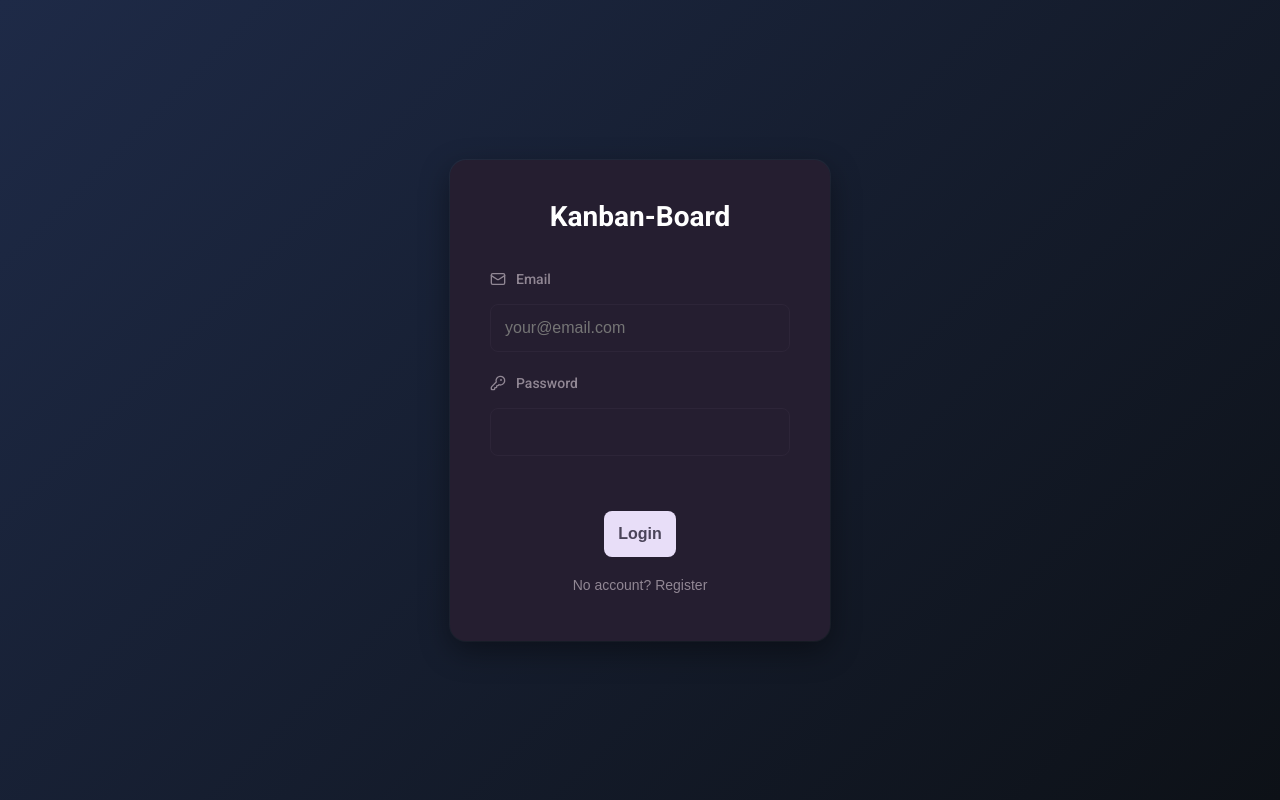
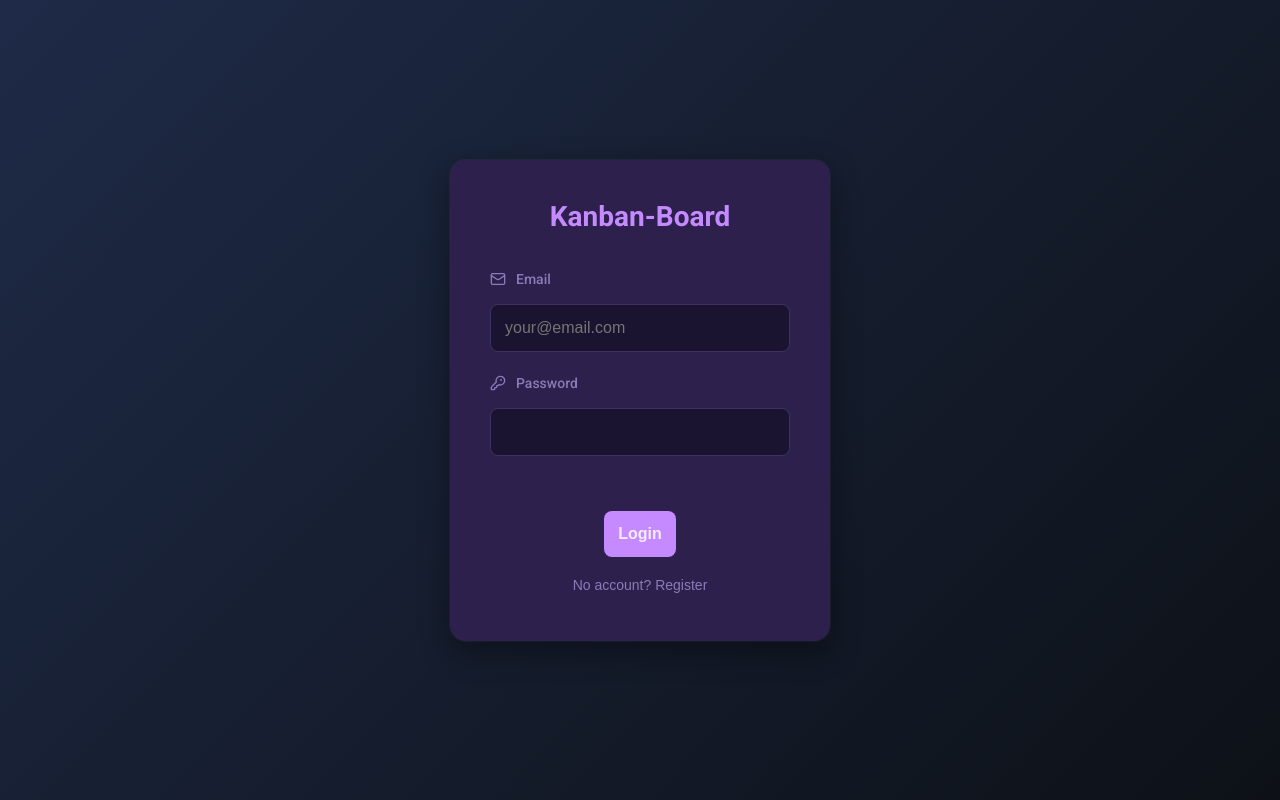
Before and after one commit to lenemter/kanban-board-pp, a React (Vite) app in the folder frontend/: page / in a window 1280 px wide. Built offline with nearby package versions, Linux system fonts and the light colour scheme.

Commit message:
Always show all boards

```diff
--- a/frontend/src/App.jsx
+++ b/frontend/src/App.jsx
@@ -87,7 +87,6 @@ function App() {
   const [columnToDeleteId, setColumnToDeleteId] = useState(null);
   const [columnToDeleteTitle, setColumnToDeleteTitle] = useState('');
   const [assigneeCallback, setAssigneeCallback] = useState(null);
-  const [showBoardsMenu, setShowBoardsMenu] = useState(true);
 
   // СОСТОЯНИЕ КОЛОНКИ ДЛЯ СОЗДАНИЯ ЗАДАЧ
   const [taskCreationColumnId, setTaskCreationColumnId] = useState(null);
@@ -506,14 +505,8 @@ function App() {
             )}
           </div>
           <div className="boards-section">
-            <button
-              className="boards-toggle btn-link"
-              onClick={() => setShowBoardsMenu(!showBoardsMenu)}
-            >
-              Boards {showBoardsMenu ? <ChevronUp size={16} /> : <ChevronDown size={16} />}
-            </button>
+            <div className="boards-header">Boards</div>
 
-            {showBoardsMenu && (
             <div className="boards-list">
               {availableBoards.map(b => (
                 <button
@@ -537,7 +530,6 @@ function App() {
                 + New Board
               </button>
             </div>
-            )}
           </div>
         </div>
 
--- a/frontend/src/styles.css
+++ b/frontend/src/styles.css
@@ -1,25 +1,54 @@
 @import url('https://fonts.googleapis.com/css2?family=Roboto:wght@400;500;600;700&display=swap');
+
 /* Основные стили */
-:root {
-    --bg: #1A1625;
-    --panel: #251E30;
-    --panel-stroke: #2D2538;
-    --muted: #918794;
-    --accent: #fff;
-    --card: #312841;
-    --card-stroke: #3A3047;
-    --text: #A390AB;
-    --text-dark: #4A4459;
-    --primary-button-bg: #E8DEF8
-}
 
 * {
     box-sizing: border-box;
 }
 
+:root {
+    /* ===== Уровень 1 — Основные ===== */
+    --bg: #1A1430;
+    --surface: #241A3D;
+
+    /* ===== Уровень 2 — Контейнеры ===== */
+    --panel: #2D204C;
+    --card: #2A1E45;
+
+    /* ===== Уровень 3 — Детализация ===== */
+    --border: #3A2C56;
+    --panel-stroke: #3F3160;
+    --card-stroke: #3A2C56;
+
+    --shadow: rgba(18, 10, 38, 0.6);
+    --shadow-soft: rgba(55, 35, 95, 0.35);
+
+    /* ===== Текст ===== */
+    --text-primary: #F3ECFF;
+    --text-secondary: #B9A8E0;
+    --text: #F3ECFF;
+    --muted: #8B7BB8;
+    --text-dark: #1A1430;
+
+    /* ===== Акценты ===== */
+    --accent: #C58AFF;
+    --accent-hover: #D6A4FF;
+
+    /* ===== Disabled ===== */
+    --disabled-bg: #322A4A;
+    --disabled-text: #786C97;
+    --disabled-border: #443863;
+
+    /* ===== Остальные ===== */
+    --primary-button-bg: #C58AFF;
+    --danger: #FF6B8B;
+    --background: #1A1430;
+}
+
 /* ======================================= */
-/* Шрифт, фон и структура сайта */
+/* Шрифт, фон и структура сайта            */
 /* ======================================= */
+
 body,
 html,
 #root {
@@ -29,7 +58,7 @@ html,
     overflow: hidden;
     font-family: 'Roboto', sans-serif;
     background: var(--bg);
-    color: var(--text);
+    color: var(--text-primary);
 }
 
 .app-root {
@@ -40,39 +69,39 @@ html,
 /* Боковая панель */
 .sidebar {
     width: 220px;
-    background: #211922;
+    background: #1F1838;
     padding: 24px;
     display: flex;
     flex-direction: column;
     justify-content: space-between;
-    border-right: 1px solid rgba(255, 255, 255, 0.02);
+    border-right: 1px solid var(--border);
     flex-shrink: 0;
 }
 
 .app-title {
-    color: var(--text);
-    margin: 0 0 8px 0
+    color: var(--text-primary);
+    margin: 0 0 8px 0;
 }
 
 .btn-link {
     background: transparent;
     border: none;
-    color: var(--muted);
+    color: var(--text-primary);
     padding: 8px 0;
     text-align: left;
-    cursor: pointer
+    cursor: pointer;
 }
 
 .sidebar-bottom {
-    padding-top: 12px
+    padding-top: 12px;
 }
 
 .account-btn {
     background: transparent;
-    border: 1px solid rgba(255, 255, 255, 0.04);
+    border: 1px solid var(--border);
     padding: 8px 10px;
-    color: var(--muted);
-    cursor: pointer
+    color: var(--text-primary);
+    cursor: pointer;
 }
 
 .main-area {
@@ -97,14 +126,14 @@ html,
 }
 
 .top-left {
-    font-weight: 600
+    font-weight: 600;
 }
 
 /* Кнопки */
 .btn {
-    background: var(--primary-button-bg);
+    background: var(--accent);
     border: none;
-    color: var(--text-dark);
+    color: var(--text-primary);
     padding: 8px 12px;
     border-radius: 8px;
     cursor: pointer;
@@ -116,7 +145,7 @@ html,
 
 .btn.ghost {
     background: transparent;
-    border: 1px solid rgba(255, 255, 255, 0.06)
+    border: 1px solid rgba(255, 255, 255, 0.06);
 }
 
 .board-wrap {
@@ -136,19 +165,15 @@ html,
 }
 
 .column {
-  background: var(--panel);
+    background: var(--surface);
     width: 320px;
     display: flex;
     flex-shrink: 0;
     flex-direction: column;
     border-radius: 15px;
-  box-shadow: 0 0 0 1px var(--panel-stroke);
+    border: 1px solid var(--border);
     height: 100%;
-
-  /* spacing moved to the column element so placeholder preserves it while dragging */
     margin-right: 18px;
-
-  /* Prevent collapse when the DnD library applies inline styles during dragging */
     min-width: 320px;
     flex: 0 0 320px;
 }
@@ -161,7 +186,7 @@ html,
 
 /* Стили для перетаскиваемой колонки */
 .column.dragging {
-  box-shadow: 0 15px 35px rgba(0, 0, 0, 0.8);
+    box-shadow: 0 15px 35px var(--shadow-soft);
     opacity: 0.9;
     border: 2px solid rgba(255, 255, 255, 0.2);
     transition: all 0.2s ease;
@@ -171,26 +196,16 @@ html,
     opacity: 0.8;
 }
 
-/* Стили для колонки, над которой происходит перетаскивание */
 .column.drop-target {
     border: 2px solid rgba(255, 255, 255, 0.3);
     background: rgba(255, 255, 255, 0.05);
 }
 
-/* Улучшенные стили для области перетаскивания задач */
 .column-body.over {
     background: rgba(255, 255, 255, 0.08);
     border-radius: 8px;
     transition: background 0.2s ease;
 }
-
-/* Стили для кнопки добавления колонки при перетаскивании */
-.column.add-column.drag-over {
-  border-color: rgba(255, 255, 255, 0.4);
-  background: rgba(255, 255, 255, 0.05);
-}
-
-
 
 .col-title {
     font-weight: 600;
@@ -214,14 +229,13 @@ html,
 .column-body {
     border-radius: 8px;
     padding: 12px;
-    /* min-height: 240px; */
     min-height: 0;
     flex-grow: 1;
     overflow: auto;
 }
 
 .col-count {
-    background: var(--card);
+    background: var(--panel-stroke);
     color: #fff;
     padding: 3px 7px;
     border-radius: 100px;
@@ -242,19 +256,14 @@ html,
 }
 
 .column.add-column {
-    min-width: 300px;
-    width: 300px;
     background: transparent;
-    border: 2px dashed rgba(255, 255, 255, 0.1);
-    border-radius: 6px;
+    border: 2px dashed rgba(255, 255, 255, 0.2);
     display: flex;
     align-items: center;
     justify-content: center;
-    height: 100%;
     cursor: pointer;
 }
 
-/* Группировка названия колонки и счетчика для выравнивания */
 .col-title-wrap {
     display: flex;
     align-items: center;
@@ -263,14 +272,13 @@ html,
     flex-grow: 1;
 }
 
-/* Стили для кнопки (+) */
 .icon-btn.add-card {
     font-size: 20px;
     color: var(--muted);
 }
 
 /* ======================================= */
-/* Карточки */
+/* Карточки                                */
 /* ======================================= */
 .card {
     background: var(--card);
@@ -311,7 +319,6 @@ html,
     align-items: center;
     font-size: 13px;
     color: var(--muted);
-  padding-top: 0;
 }
 
 .card-footer .meta {
@@ -575,20 +582,8 @@ html,
     margin-top: 20px;
 }
 
-/* Кнопка переключения "Boards" */
-.boards-toggle {
-    display: flex;
-    justify-content: space-between;
-    align-items: center;
-    padding: 8px 0;
-    font-weight: 500;
-    color: var(--muted);
-    background: transparent;
-    border: none;
-    cursor: pointer;
-    width: 100%;
-    text-align: left;
-    padding: 8px 0;
+.boards-header {
+    color: var(--text-secondary);
     margin-bottom: 8px;
 }
 
```
Lines whose indentation alone changed are shown as unchanged.
